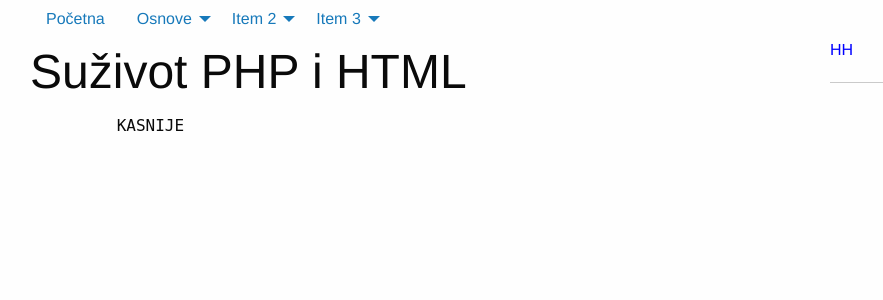
After one commit to dzvonari/firma3pp23-vjezba-html-i-php, a PHP site: page /suzivot.php in a window 1280 px wide. The commit adds this page. Shown: the top 300 px of the page, without its empty margins (25-908 px from the left). Run offline with PHP 8.4, Linux system fonts and the light colour scheme.

Commit message:
dodavanje suzivot ph

```diff
--- a/izbornik.php
+++ b/izbornik.php
@@ -4,7 +4,7 @@
     <a href="#">Osnove</a>
     <ul class="vertical menu">
       <li><a href="helloworld.php">Hello world</a></li>
-      <li><a href="#">Suživot PHP i HTML</a></li>
+      <li><a href="suzivot.php">Suživot PHP i HTML</a></li>
       <li><a href="#">Varijable</a></li>
       <li><a href="#">GET parametri</a></li>
     </ul>
--- /dev/null
+++ b/suzivot.php
@@ -0,0 +1,34 @@
+
+<!doctype html>
+<html class="no-js" lang="en">
+  <head>
+   <?php include_once 'head.php';
+   ?>
+<body>
+
+    <div class="grid-container">
+      <?php
+      require_once 'izbornik.php';
+      ?>
+      <div class="grid-x grid-padding-x">
+        <div class="large-8 cell" >
+        <h1>Suživot PHP i HTML</h1>
+          <pre>
+         KASNIJE
+          </pre>
+        </div>
+        <div class="large-4 cell" style="color: <?php echo 'blue'; ?>">
+          <?php
+            echo 'HH <hr>';
+
+          ?>
+        </div>
+      </div>
+    </div>
+
+
+<script src="assets/js/vendor.js"></script>
+<script src="assets/js/foundation.js"></script>
+<script src="assets/js/app.js"></script>
+</body>
+</html>
```
